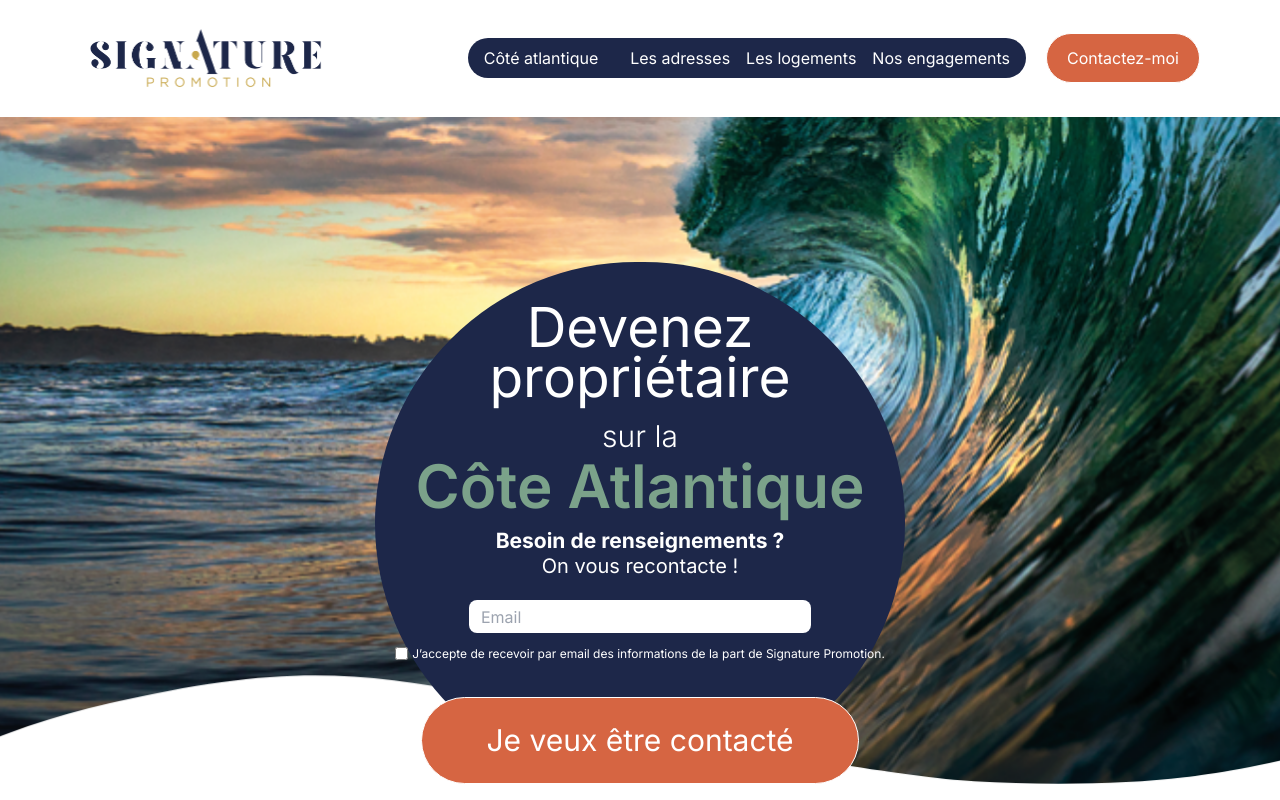
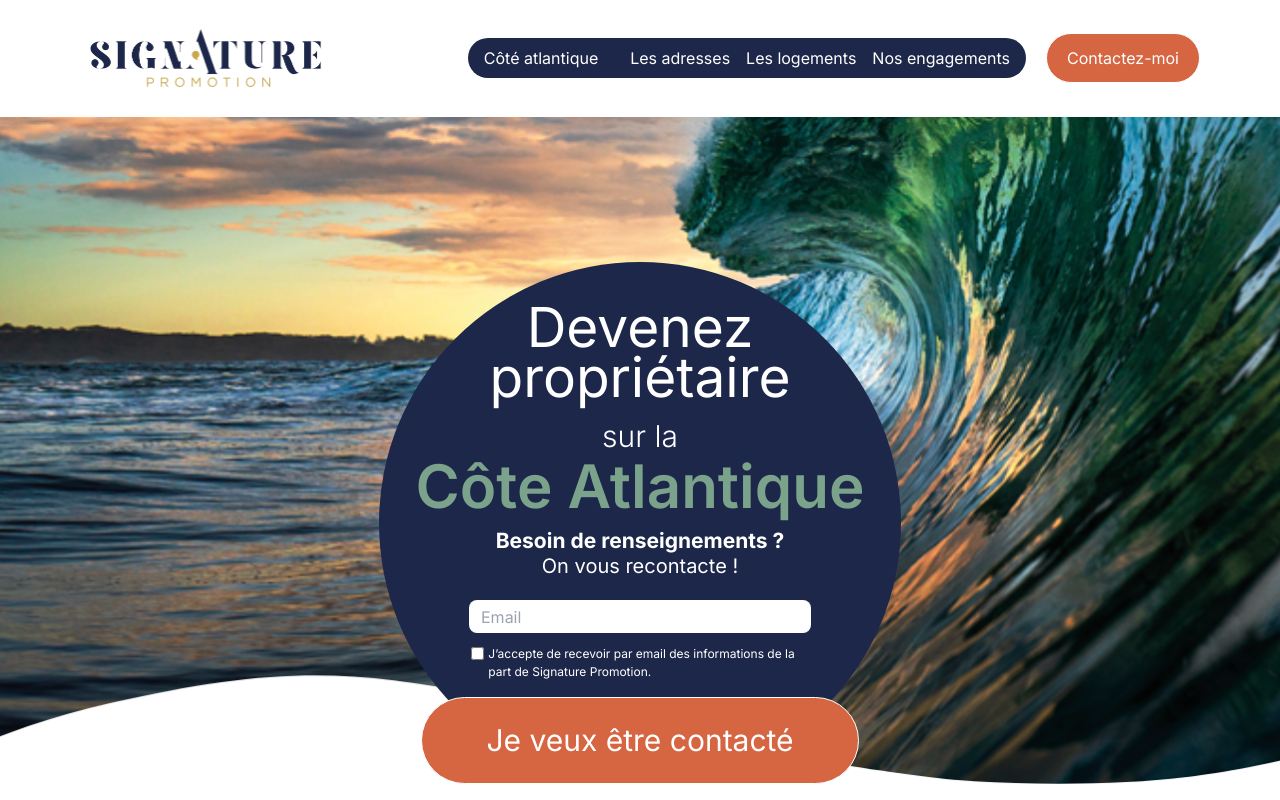
Before and after one commit to magicniclus/signaturelogements, a Next.js app: page / in a window 1280 px wide. Shown: the top 800 px of the page. Built offline with nearby package versions, Linux system fonts and the light colour scheme.

Commit message:
Update Hero.tsx

```diff
--- a/src/components/Hero.tsx
+++ b/src/components/Hero.tsx
@@ -2,9 +2,10 @@ import Button from "./Button";
 
 const Hero = () => {
   return (
-    <section className="w-full bg-[url('/images/vague.png')] bg-no-repeat bg-cover bg-bottom">
-      <div className="max-w-6xl md:px-4 min-h-[667px] flex justify-center items-end mx-auto">
-        <div className="bg-bluePrimary rounded-t-full md:rounded-full p-5 w-auto flex w-[522px] md:h-[522px] max-w-full flex-col items-center text-center relative">
+    <section className="w-full md:bg-[url('/images/vague.png')] bg-no-repeat bg-cover bg-bottom flex flex-col relative">
+      <div className="md:hidden flex h-[650px] bg-[url('/images/vagueBig.png')] bg-no-repeat bg-cover bg-top"></div>
+      <div className="max-w-6xl md:px-4 min-h-[667px] flex justify-center items-end mx-auto w-full md:relative absolute -bottom-[250px] md:-bottom-0">
+        <div className="bg-bluePrimary rounded-t-full md:rounded-full p-5 flex w-full md:w-[522px] md:h-[522px] max-w-full flex-col items-center text-center relative">
           <h1 className="text-[40px] md:text-[55px] text-center text-white leading-[50px] mt-14 md:mt-5">
             Devenez <br /> propriétaire <br />{" "}
             <span className="text-[30px] font-light">sur la</span> <br />{" "}
@@ -23,7 +24,7 @@ const Hero = () => {
             placeholder="Email"
             className="p-3 rounded-full w-[290px] md:w-[342px] rounded-lg mt-3 h-[33px]"
           />
-          <div className="flex mb-5 md:mb-20 items-start mt-3 max-0%]">
+          <div className="flex mb-5 md:mb-20 items-start mt-3 max-w-[70%]">
             <input type="checkbox" className="bg-white mt-0.5 text-[15px]" />
             <p className="text-start text-white text-[12px] ml-1">
               J’accepte de recevoir par email des informations de la part de
```
